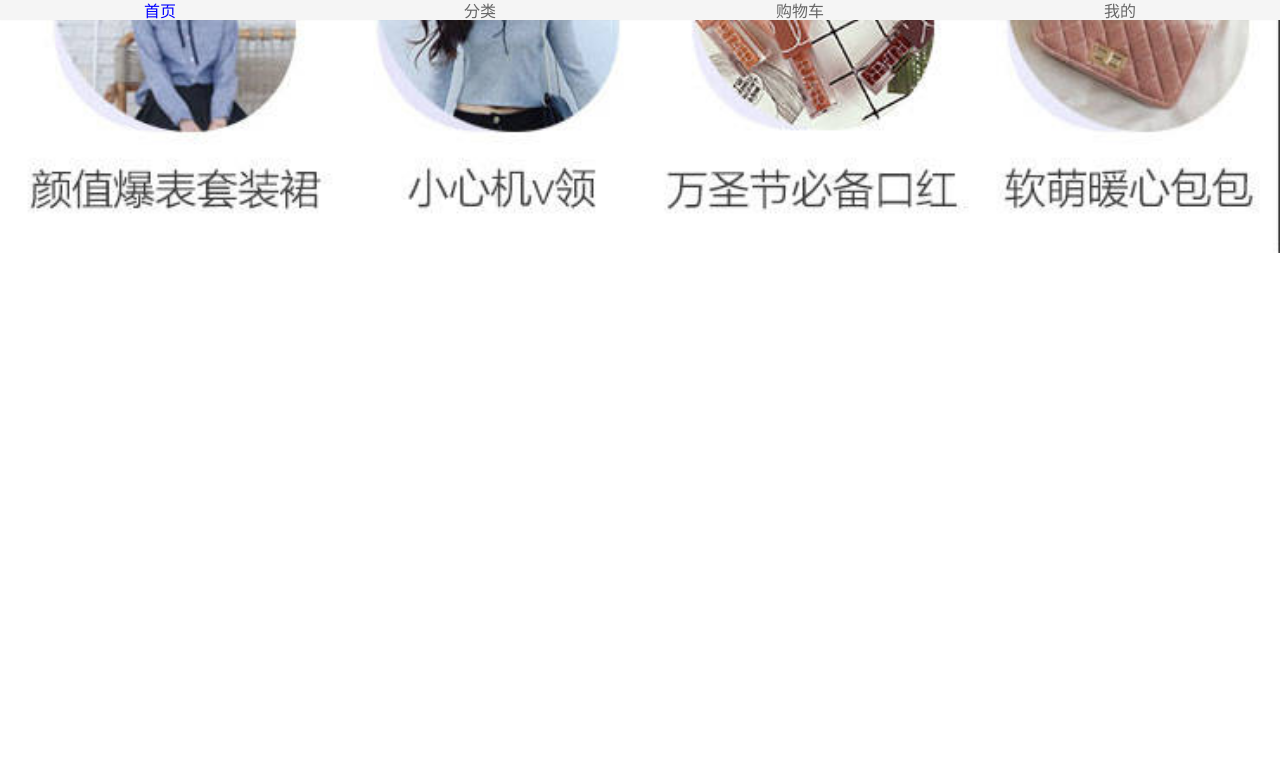
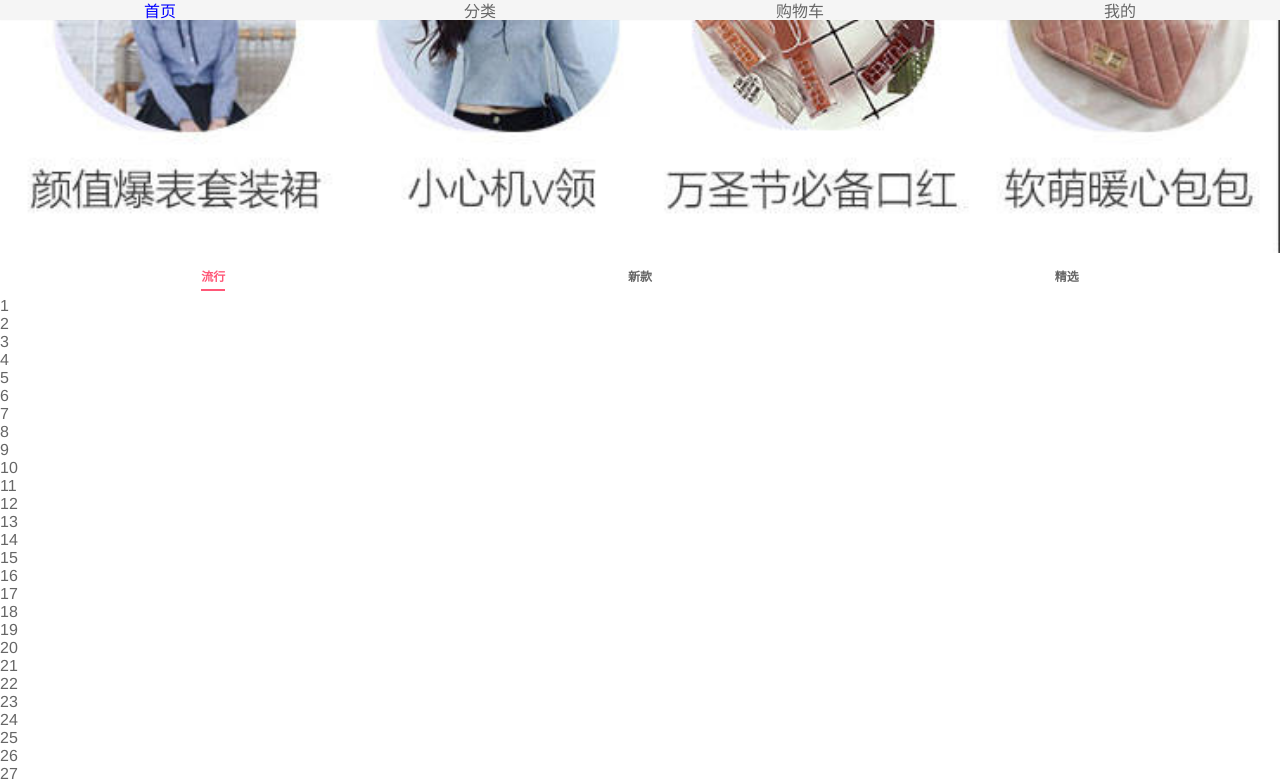
Before and after one commit to yibing1996/vue-suppermall, a Vue app: page /home in a window 1280 px wide. Shown: the part 780-1563 px from the top of the page. Before the commit the page ends 1037 px from the top, so only its background shows below. Built offline with nearby package versions, Linux system fonts and the light colour scheme; no server answers.

Commit message:
'Home-TabControl'

```diff
--- /dev/null
+++ b/src/components/content/tabcontrol/TabControl.vue
@@ -0,0 +1,61 @@
+<template>
+  <div class="tabcontrol">
+    <div v-for="(item,index) in contents" class="tabcontrol-item"
+         :class="{active:currentindex==index}"
+          @click="itemclick(index)">
+      <span>{{item}}</span>
+    </div>
+  </div>
+</template>
+
+<script>
+  export default {
+    name: "TabControl",
+    props:{
+      contents:{
+        type:Array,
+        default(){
+          return []
+        }
+      }
+    },
+    data(){
+      return{
+        currentindex:0
+      }
+    },
+    methods:{
+      itemclick(index){
+        this.currentindex =index
+      },
+    }
+  }
+</script>
+
+<style scoped>
+.tabcontrol {
+  display: flex;
+  text-align: center;
+  height: 40px;
+  line-height: 40px;
+  font-size: 12px;
+  font-weight: 700;
+}
+
+.tabcontrol-item {
+  flex: 1;
+
+}
+
+.tabcontrol-item span {
+  padding-bottom: 5px;
+}
+
+  .active {
+    color: var(--color-high-text);
+  }
+
+.active span {
+  border-bottom:2px solid var(--color-high-text);
+}
+</style>
--- a/src/views/home/Home.vue
+++ b/src/views/home/Home.vue
@@ -1,30 +1,136 @@
 <template>
-  <div>
+  <div class="home">
     <nav-bar class="home-nav"><div slot="center">购物街</div></nav-bar>
     <home-swiper :banners="banners"></home-swiper>
     <home-recommond :recommends="recommends"></home-recommond>
     <home-feature></home-feature>
+    <tab-control :contents="['流行','新款','精选']" class="tab-control"></tab-control>
 
+    <ul>
+      <li>1</li>
+      <li>2</li>
+      <li>3</li>
+      <li>4</li>
+      <li>5</li>
+      <li>6</li>
+      <li>7</li>
+      <li>8</li>
+      <li>9</li>
+      <li>10</li>
+      <li>11</li>
+      <li>12</li>
+      <li>13</li>
+      <li>14</li>
+      <li>15</li>
+      <li>16</li>
+      <li>17</li>
+      <li>18</li>
+      <li>19</li>
+      <li>20</li>
+      <li>21</li>
+      <li>22</li>
+      <li>23</li>
+      <li>24</li>
+      <li>25</li>
+      <li>26</li>
+      <li>27</li>
+      <li>28</li>
+      <li>29</li>
+      <li>30</li>
+      <li>31</li>
+      <li>32</li>
+      <li>33</li>
+      <li>34</li>
+      <li>35</li>
+      <li>36</li>
+      <li>37</li>
+      <li>38</li>
+      <li>39</li>
+      <li>40</li>
+      <li>41</li>
+      <li>42</li>
+      <li>43</li>
+      <li>44</li>
+      <li>45</li>
+      <li>46</li>
+      <li>47</li>
+      <li>48</li>
+      <li>49</li>
+      <li>50</li>
+      <li>51</li>
+      <li>52</li>
+      <li>53</li>
+      <li>54</li>
+      <li>55</li>
+      <li>56</li>
+      <li>57</li>
+      <li>58</li>
+      <li>59</li>
+      <li>60</li>
+      <li>61</li>
+      <li>62</li>
+      <li>63</li>
+      <li>64</li>
+      <li>65</li>
+      <li>66</li>
+      <li>67</li>
+      <li>68</li>
+      <li>69</li>
+      <li>70</li>
+      <li>71</li>
+      <li>72</li>
+      <li>73</li>
+      <li>74</li>
+      <li>75</li>
+      <li>76</li>
+      <li>77</li>
+      <li>78</li>
+      <li>79</li>
+      <li>80</li>
+      <li>81</li>
+      <li>82</li>
+      <li>83</li>
+      <li>84</li>
+      <li>85</li>
+      <li>86</li>
+      <li>87</li>
+      <li>88</li>
+      <li>89</li>
+      <li>90</li>
+      <li>91</li>
+      <li>92</li>
+      <li>93</li>
+      <li>94</li>
+      <li>95</li>
+      <li>96</li>
+      <li>97</li>
+      <li>98</li>
+      <li>99</li>
+      <li>100</li>
+    </ul>
   </div>
 </template>
 
 
 <script>
-  import NavBar from "components/common/navbar/NavBar";
   import HomeSwiper from "./childcompoents/HomeSwiper";
   import HomeRecommond from "./childcompoents/HomeRecommond";
   import HomeFeature from "./childcompoents/HomeFeature";
+
+  import NavBar from "components/common/navbar/NavBar";
+  import TabControl from "components/content/tabcontrol/TabControl";
 
   import {getHomeMultidata} from "network/home";
 
   export default {
     name: "Home",
     components:{
-      //顶层导航栏
-      NavBar,
       HomeSwiper,
       HomeRecommond,
-      HomeFeature
+      HomeFeature,
+
+      NavBar,
+      TabControl,
     },
     data(){
       return{
@@ -45,9 +151,27 @@
 
 
 <style scoped>
+  .home {
+    padding-top: 44px;
+    /*padding-bottom: 1000px;*/
+  }
+
 .home-nav {
   background-color: var(--color-tint);
   color: #fff;
   font-weight: 700;
+  position: fixed;
+  top: 0;
+  left: 0;
+  right: 0;
+  bottom: 0;
+  z-index: 90;
 }
+
+  .tab-control {
+    position: sticky;
+    position: -webkit-sticky;
+    top:44px;
+    background-color: #fff;
+  }
 </style>
```
